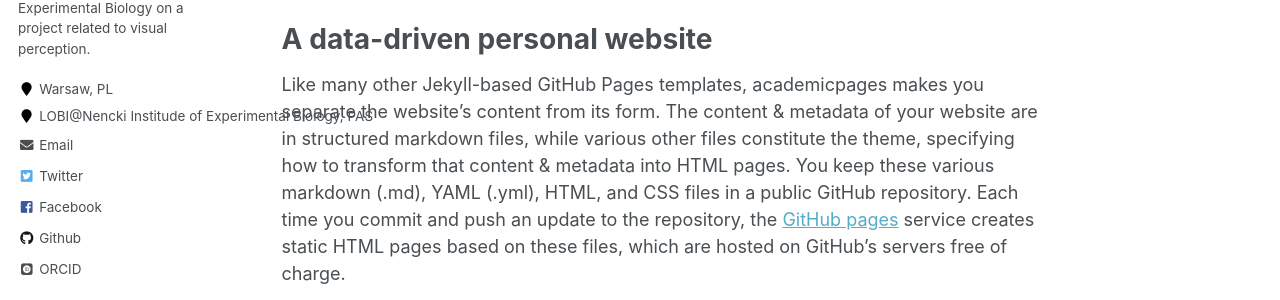
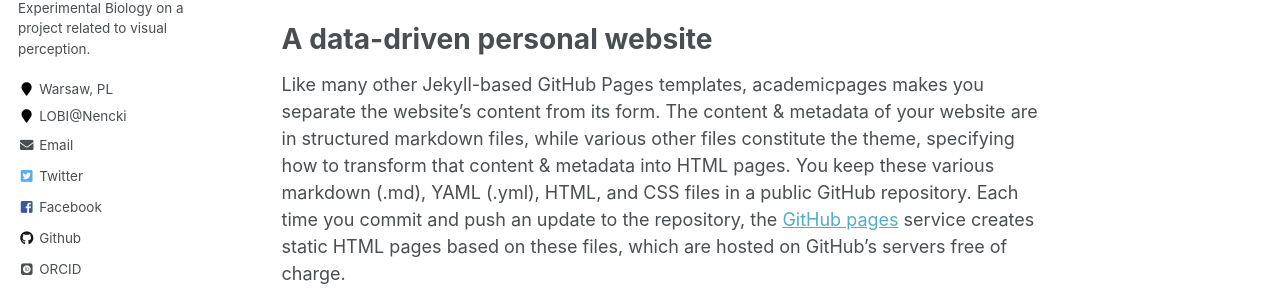
Before and after one commit to SanderZeb/SanderZeb.github.io, a Jekyll site: the page built from _pages/about.md, in a window 1280 px wide. Shown: the part 459-759 px from the top of the page. Built offline with Jekyll 4.4.1, drawn with Linux system fonts in a browser that asks for light colours; some web fonts are replaced.

Commit message:
Update _config.yml

```diff
--- a/_config.yml
+++ b/_config.yml
@@ -75,7 +75,7 @@ social:
 analytics:
   provider               :  "google-universal" # false (default), "google", "google-universal", "custom"
   google:
-    tracking_id          :
+    tracking_id          : "G-C4167HC93Y"
 
 
 # Site Author
@@ -84,8 +84,7 @@ author:
   avatar           : "ja2.jpg"
   bio              : "I am a research assistant and PhD student with a passion for neuroscience, programming, and nature. I am currently working at the Laboratory of Brain Imaging in the Nencki Institute of Experimental Biology on a project related to visual perception."
   location         : "Warsaw, PL"
-  employer         : "LOBI@Nencki Institude
-of Experimental Biology, PAS"
+  employer         : "LOBI@Nencki"
   pubmed           : #"https://www.ncbi.nlm.nih.gov/pubmed/?term=john+snow"
   googlescholar    : #"http://yourfullgooglescholarurl.com"
   email            : "a.zebrowski@nencki.edu.pl"
```
